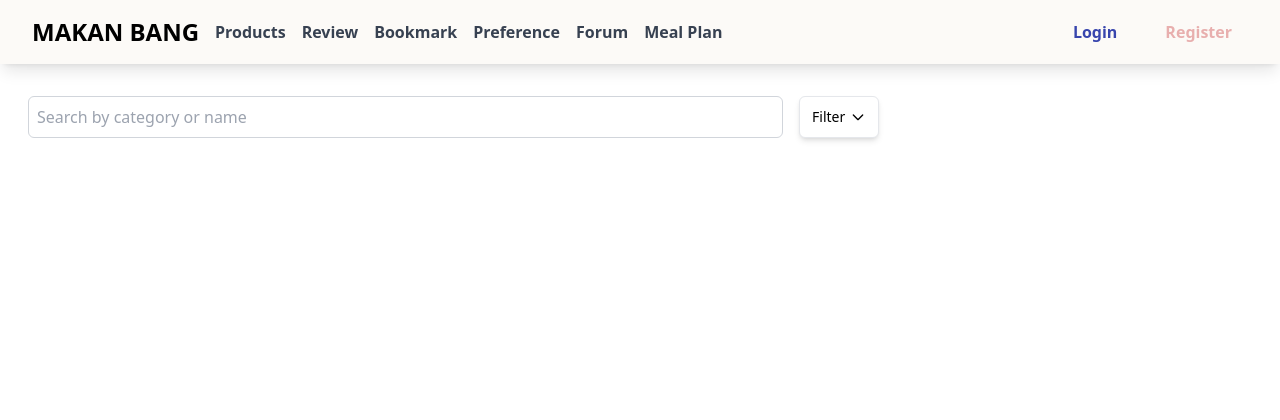
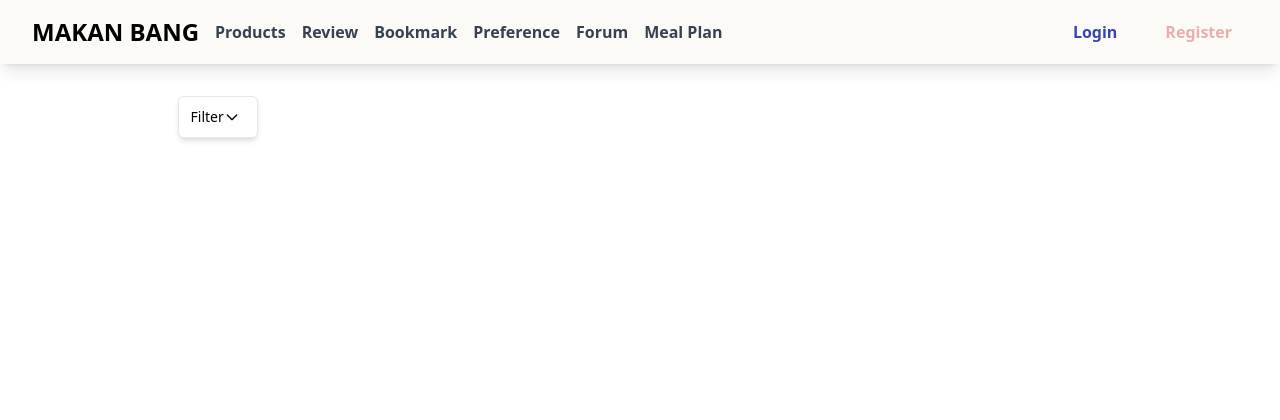
Before and after one commit to PBP7/makan-bang, a Django app: template katalog/templates/katalog.html in a window 1280 px wide. Shown: the top 420 px of the page. Run offline with Django 5.2, Linux system fonts and the light colour scheme; the template is opened without the code that fills it, so the values that code supplies are empty; some libraries are stand-ins or nearby versions.

Commit message:
done tahap 2

```diff
--- a/katalog/templates/katalog.html
+++ b/katalog/templates/katalog.html
@@ -1,3 +1,4 @@
+
 {% extends 'base.html' %}
 {% load static %}
 
@@ -15,12 +16,10 @@
         <!-- Search Bar and Filter Button Container -->
         <div class="flex flex-col md:flex-row w-full justify-between items-center space-y-4 md:space-y-0 md:space-x-4">
             <div class="flex w-full md:w-3/4 space-x-4">
-                <input type="text" id="searchBar" placeholder="Search by category or name"
-                       class="border border-gray-300 rounded-md p-2 w-full md:w-5/6 hover:border-indigo-700"
-                       oninput="debouncedFilterProducts(this.value)">
 
+                       <div class="flex space-x-2 md:justify-end w-full md:w-1/4">
                         <div class="relative">
-                        <button id="filterButton" class="bg-white border text-black font-medium py-2 px-3 text-sm rounded-md shadow-md transition duration-300 ease-in-out transform hover:-translate-y-1 hover:scale-105 w-20 h-[42px] flex items-center justify-between">
+                            <button id="filterButton" class="bg-white border text-black font-medium py-2 px-3 text-sm rounded-md shadow-md transition duration-300 ease-in-out transform hover:-translate-y-1 hover:scale-105 w-20 h-[42px] flex items-center ">
                                 <span>Filter</span>
                                 <svg xmlns="http://www.w3.org/2000/svg" fill="none" viewBox="0 0 24 24" stroke-width="2" stroke="currentColor" class="w-4 h-4">
                                     <path stroke-linecap="round" stroke-linejoin="round" d="M19 9l-7 7-7-7" />
@@ -28,21 +27,19 @@
                             </button>
 
                             <!-- Dropdown menu (hidden by default) -->
-                        <div id="filterDropdown" class="hidden absolute right-0 mt-2 w-48 bg-white border border-gray-300 rounded-lg shadow-lg z-50">
+                            <div id="filterDropdown" class="hidden absolute left-0 mt-2 w-48 bg-white border border-gray-300 rounded-lg shadow-lg z-50 ">
                                 <a href="#" class="block px-4 py-2 text-gray-700 hover:bg-gray-100" onclick="filterByPrice('lowest')">Lowest Price</a>
                                 <a href="#" class="block px-4 py-2 text-gray-700 hover:bg-gray-100" onclick="filterByPrice('highest')">Highest Price</a>
                             </div>
                         </div>
 
-            </div>
-
-            <div class="flex space-x-2 md:justify-end w-full md:w-1/4">
                         {% if user.username == "Admin" or user.username == "admin" %}
                         <button onclick="showModal()"
                             class="bg-white border text-black font-medium py-2 px-3 text-sm rounded-md shadow-md transition duration-300 ease-in-out transform hover:-translate-y-1 hover:scale-105">
                             + Add Product
                         </button>
                         {% endif %}
+                    </div>
 
                 {% if user.username != "Admin" and user.username != "admin" and user.is_authenticated %}
                 <button class="bg-white border text-black font-medium py-2 px-3 text-sm rounded-md shadow-md transition duration-300 ease-in-out transform hover:-translate-y-1 hover:scale-105">
@@ -358,15 +355,6 @@
         return div;
     }
 
-    // Add this event listener to the search input
-    document.getElementById('searchBar').addEventListener('input', function(e) {
-        const searchTerm = e.target.value.trim();
-        if (searchTerm.length > 0) {
-            searchProducts(searchTerm);
-        } else {
-            refreshProductEntries();
-        }
-    });
 
     function addProductEntry(event) {
         event.preventDefault();
```
Lines whose indentation alone changed are shown as unchanged.
